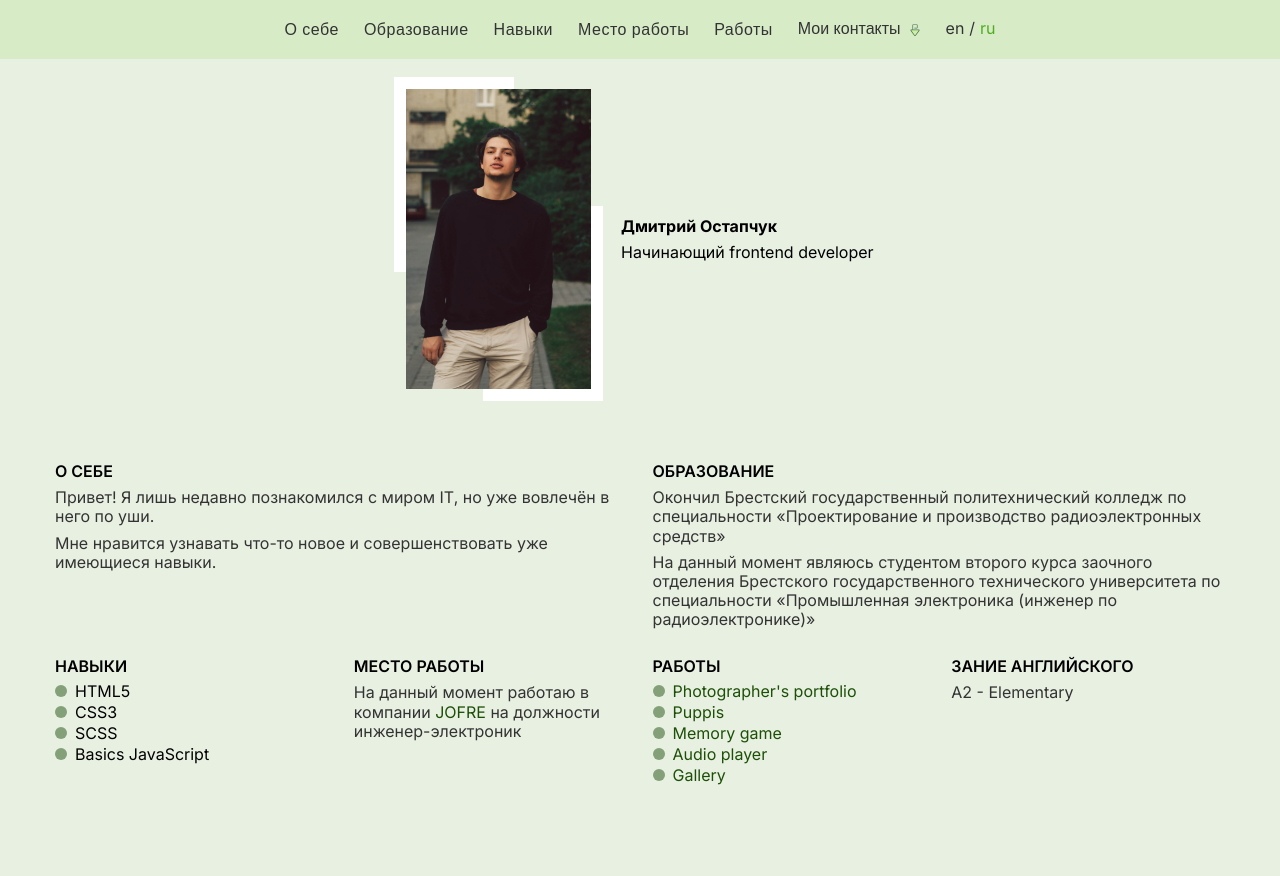
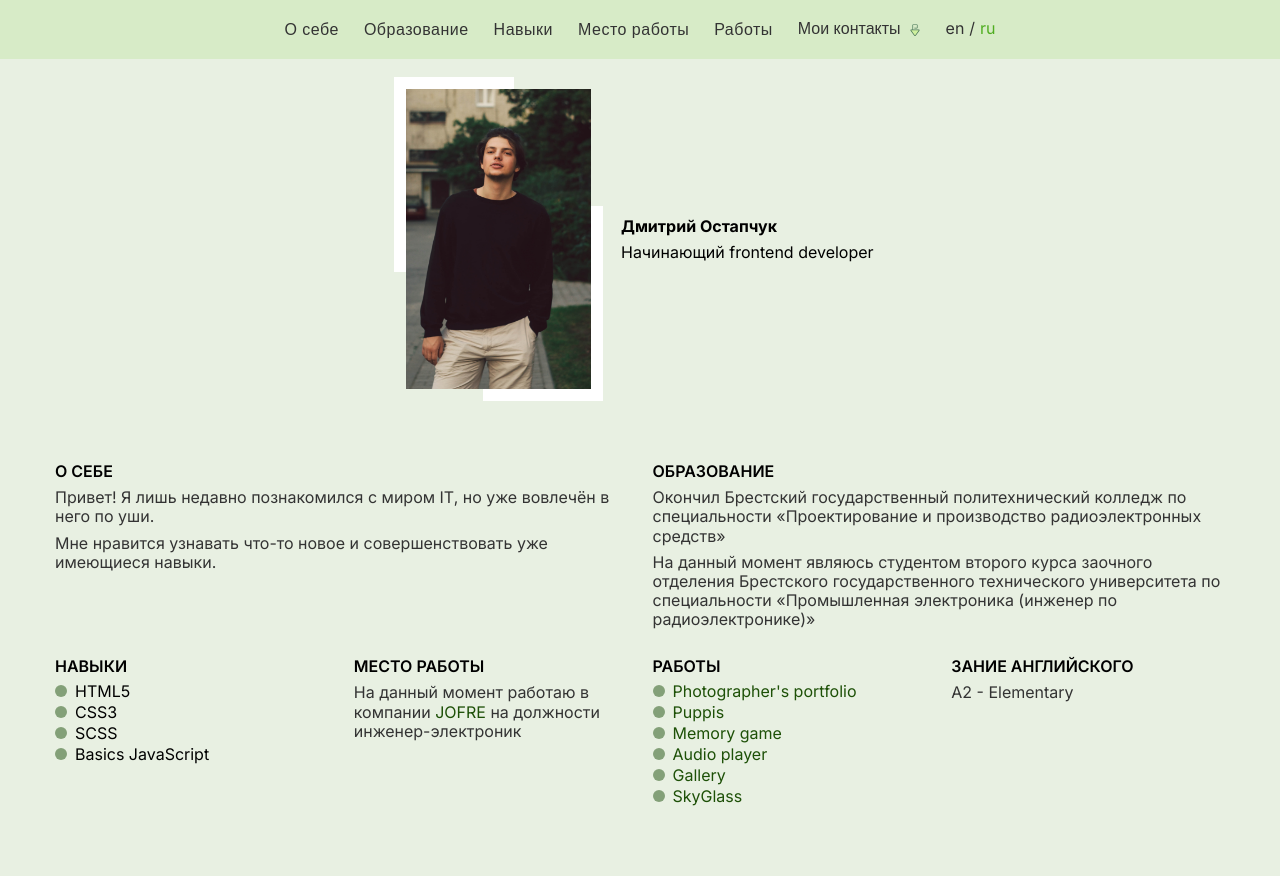
Before and after one commit to OstapchelaEst/rsschool-cv, a plain HTML site: page index.html in a window 1280 px wide. Shown: the top 876 px of the page. Drawn offline with Linux system fonts and the light colour scheme.

Commit message:
feat: link SkkyGlass project

```diff
--- a/index.html
+++ b/index.html
@@ -141,6 +141,9 @@
                                  href="https://rolling-scopes-school.github.io/ostapchelaest-JSFEPRESCHOOL/js30.2.2-image-galery/"
                                  target="_blank">Gallery</a></span>
                         </li>
+                        <li><span><a href="https://ostapchelaest.github.io/SkyGlass/SkyGlass/index.html"
+                                 target="_blank">SkyGlass</a></span>
+                        </li>
 
 
                      </ul>
```
